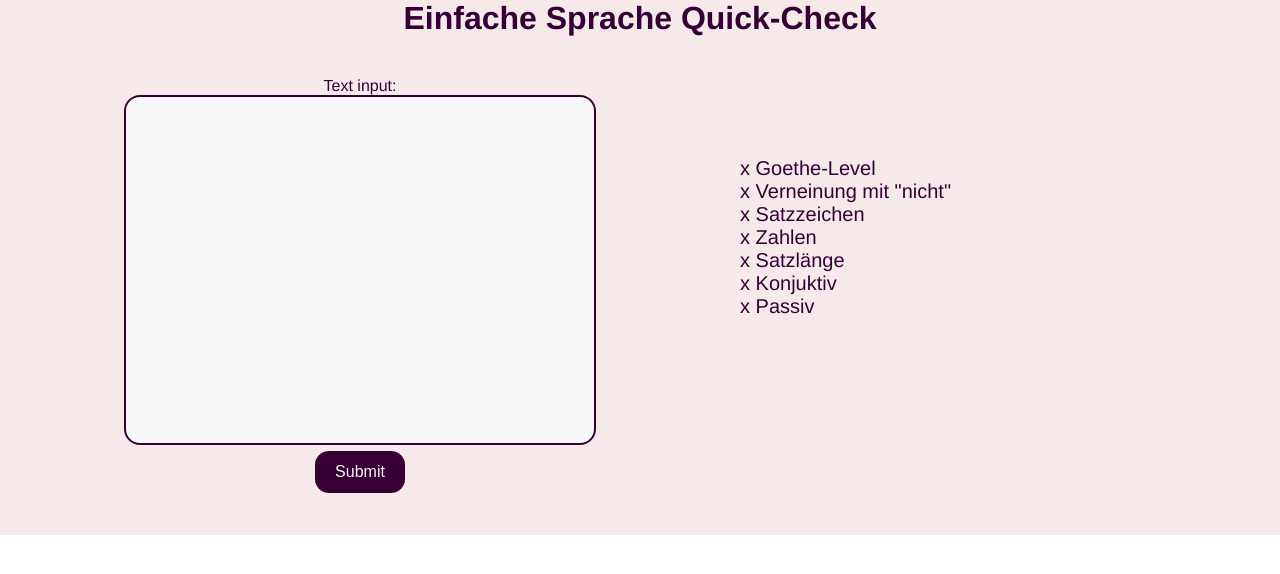
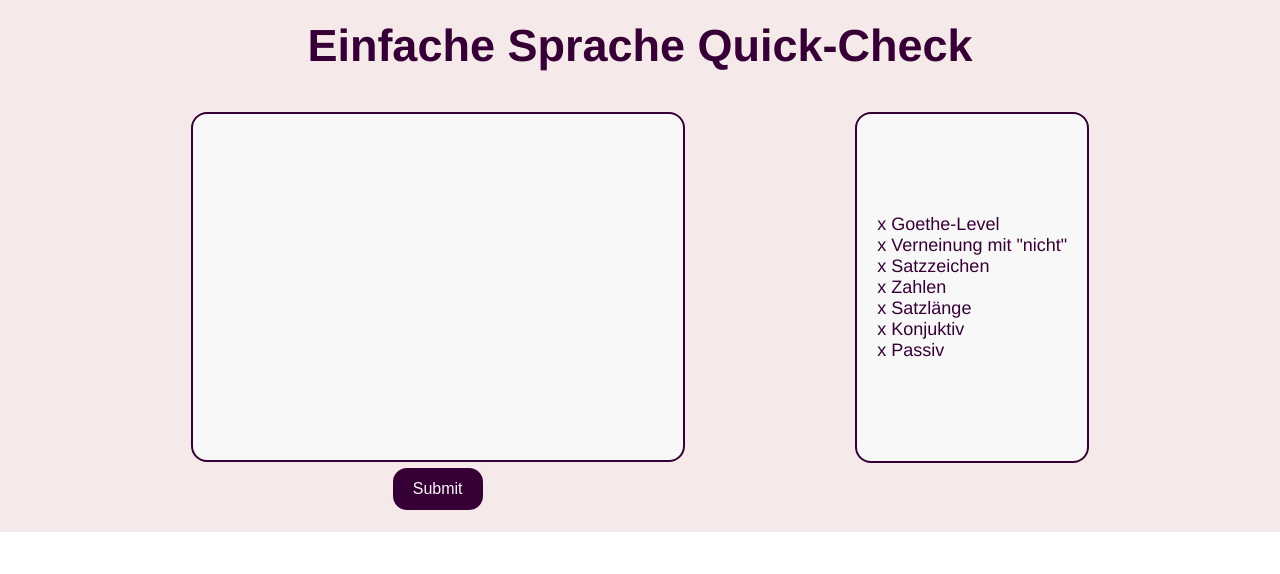
Before and after one commit to Moonminky/einfache-sprache-checker, a React (Create React App) app in the folder sprachchecker/: page / in a window 1280 px wide. Shown: the top 574 px of the page. Built offline with nearby package versions, Linux system fonts and the light colour scheme.

Commit message:
small layout changes

```diff
--- a/sprachchecker/src/App.css
+++ b/sprachchecker/src/App.css
@@ -27,36 +27,28 @@
 }
 
 .textanalysis {
-  margin: 20px;
-  width: 100%;
-  align-self: center;
+  margin: 20px 20px;
   display: flex;
   flex-direction: row;
+  flex-wrap: wrap;
+  justify-content: space-evenly;
+  align-items: flex-start;
 }
 /* reset code and common ends here */
 
+/* header starts here */
+h1 {
+  margin: 20px;
+  font-size: 45px;
+}
+/* header ends here */
+
 /* TextInput starts here */
-.textinput {
-  width: 50%;
-  display: flex;
-  flex-direction: column;
-}
-
-form {
-  width:50%;
-  align-self: center;
-  display: flex;
-  flex-direction: column;
-  align-items: center;
-  margin: 20px 40px;
-}
-
 textarea {
   width: 100%;
   min-width: 400px;
   height: 350px;
   padding: 12px 20px;
-  box-sizing: border-box;
   border: 2px solid var(--color-font);
   border-radius: var(--border-radius);
   background-color: #f8f8f8;
@@ -66,7 +58,6 @@ textarea {
 
 .submit {
   padding: 12px 20px;
-  box-sizing: border-box;
   border: 2px solid var(--color-background);
   border-radius: var(--border-radius);
   background-color: var(--color-font);
@@ -77,9 +68,11 @@ textarea {
 /* TextInput ends here */
 
 /* AnalysisResult starts here */
-.analysisresult {
-  align-content: center;
-  justify-content: center;
+
+.result {
+  border: 2px solid var(--color-font);
+  border-radius: var(--border-radius);
+  background-color: #f8f8f8;
 }
 
 ul {
@@ -87,7 +80,7 @@ ul {
   display: flex;
   flex-direction: column;
   margin: 100px 20px;
-  font-size: 20px;
+  font-size: 18px;
 }
 
 li {
--- a/sprachchecker/src/components/AnalysisResult.js
+++ b/sprachchecker/src/components/AnalysisResult.js
@@ -2,7 +2,7 @@ import React from "react";
 
 const AnalysisResult = () => {
   return (
-    <div>
+    <div className="result">
       <ul>
           <li><icon>x</icon> Goethe-Level</li>
           <li><icon>x</icon> Verneinung mit "nicht"</li>
--- a/sprachchecker/src/components/TextInput.js
+++ b/sprachchecker/src/components/TextInput.js
@@ -3,10 +3,7 @@ import React from "react";
 const TextInput = () => {
   return (
     <form>
-      <label>
-        Text input:
-        <textarea />
-      </label>
+      <textarea />
       <input className="submit" type="submit" value="Submit" />
     </form>
   );
```
